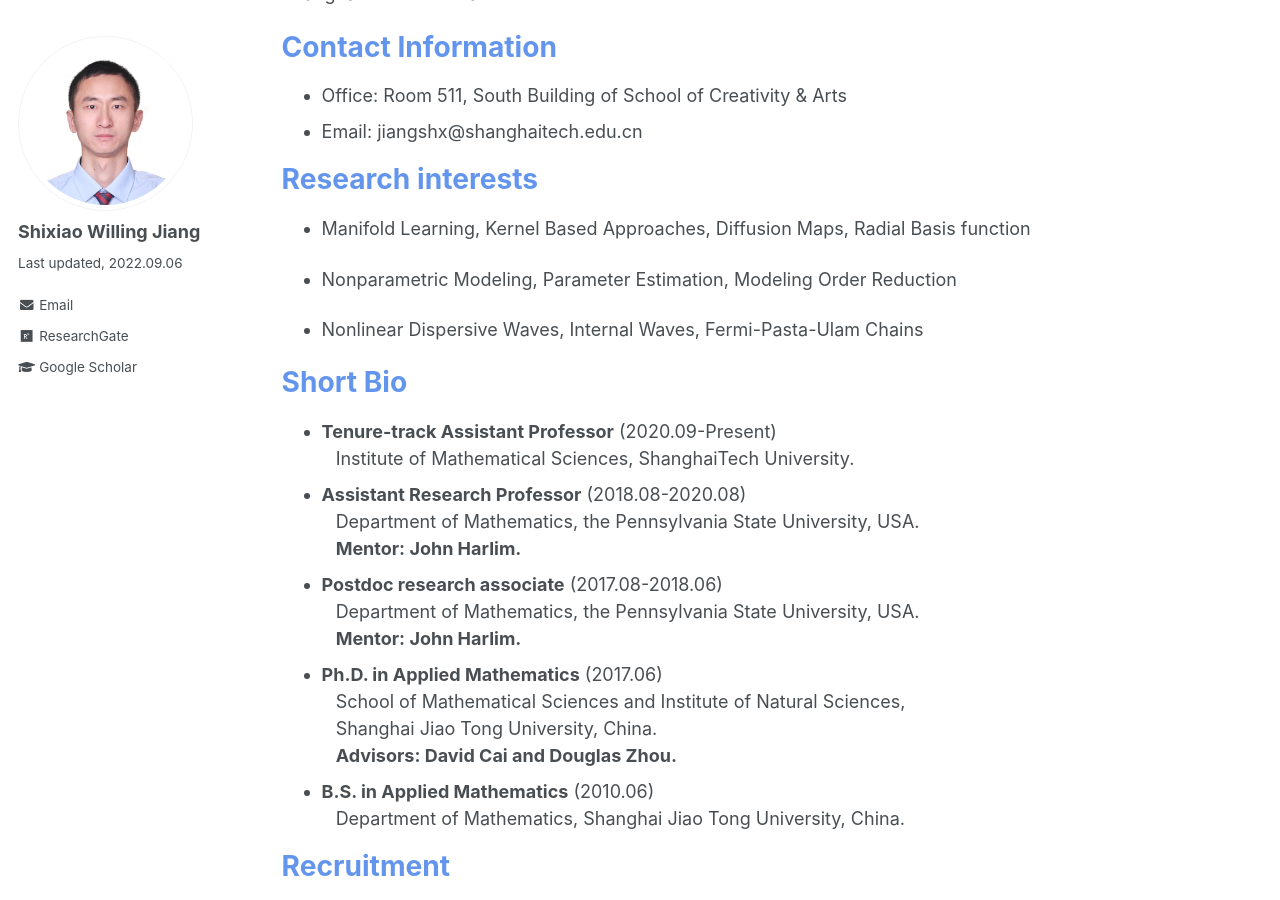
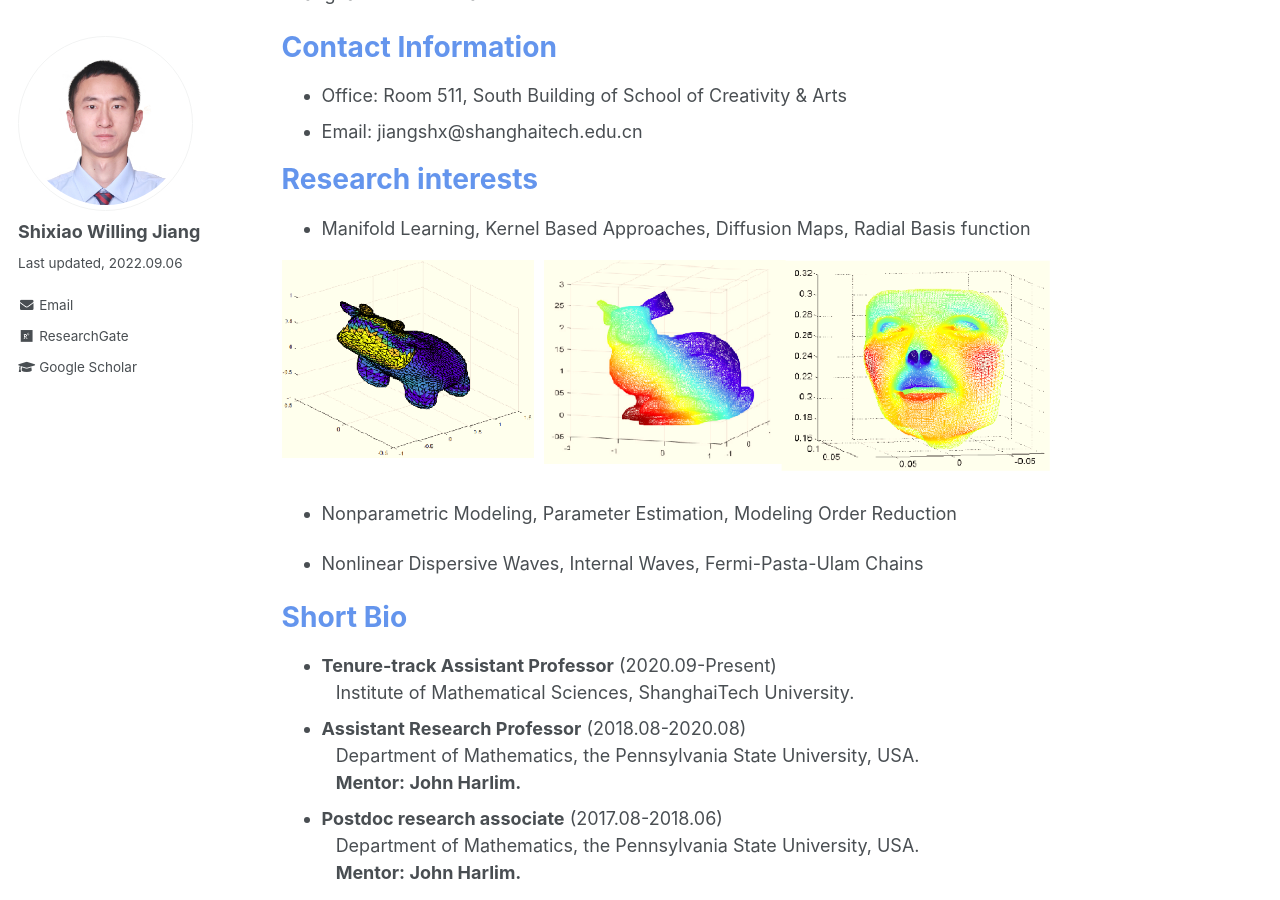
Before and after one commit to willingjiang/willingjiang.github.io, a Jekyll site: the page built from _pages/about.md, in a window 1280 px wide and 900 px high, scrolled down 315 px. Built offline with Jekyll 4.4.1, drawn with Linux system fonts in a browser that asks for light colours.

Commit message:
Update about.md

```diff
--- a/_pages/about.md
+++ b/_pages/about.md
@@ -23,6 +23,8 @@ Shanghai 201210 China
 # <font color=CornflowerBlue>Research interests</font>
 
 - Manifold Learning, Kernel Based Approaches, Diffusion Maps, Radial Basis function <br>
+
+![Image text](https://github.com/willingjiang/willingjiang.github.io/blob/main/figures/1_0_pde.png)
 
 - Nonparametric Modeling, Parameter Estimation, Modeling Order Reduction <br>
 
```
